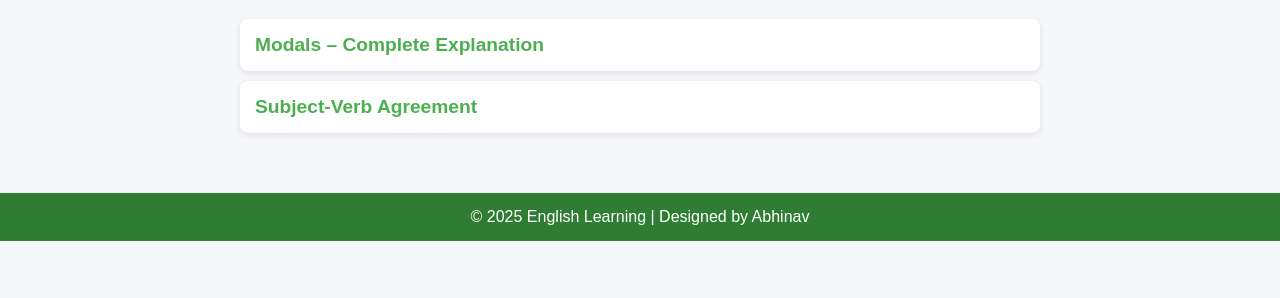
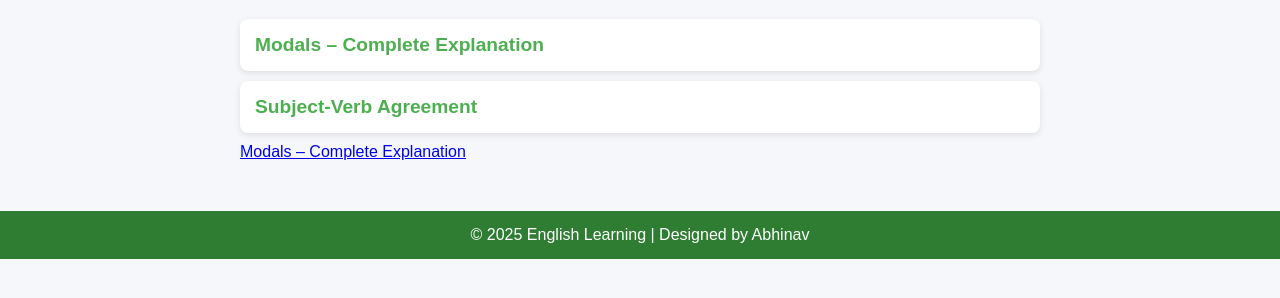
Before and after one commit to abhinavp8210-bit/Studywithme, a plain HTML site: page index.html in a window 1280 px wide. Shown: the part 78-376 px from the top of the page. Drawn offline with Linux system fonts and the light colour scheme.

Commit message:
Update index.html

```diff
--- a/index.html
+++ b/index.html
@@ -66,6 +66,7 @@
     <div class="topic">
         <a href="subject-verb-agreement.html">Subject-Verb Agreement</a>
     </div>
+    <a href="modals.html">Modals – Complete Explanation</a>
 </div>
 
 <footer>
```
